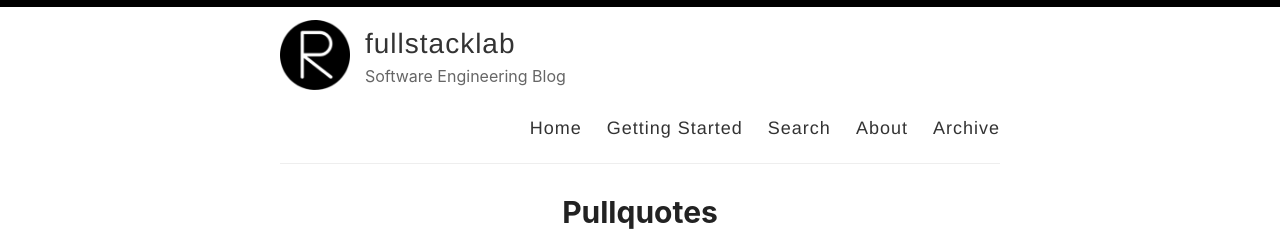
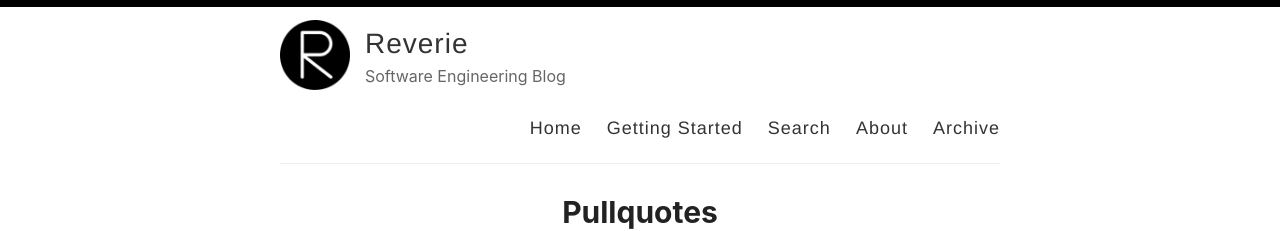
Before and after one commit to patnidevesh1/patnidevesh1.github.io, a Jekyll site: the page built from index.html, in a window 1280 px wide and 900 px high. Shown: the top 231 px of the window. Built offline with Jekyll 4.4.1, drawn with Linux system fonts in a browser that asks for light colours; the list of posts is cut into pages by our own code.

Commit message:
Update _config.yml

```diff
--- a/_config.yml
+++ b/_config.yml
@@ -3,7 +3,7 @@
 #
 
 # Name of your site (displayed in the header)
-name: fullstacklab
+name: Reverie
 
 # Name of the author
 author: Devesh Patni
```
